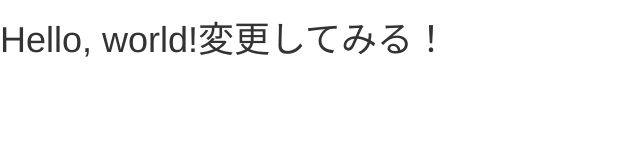
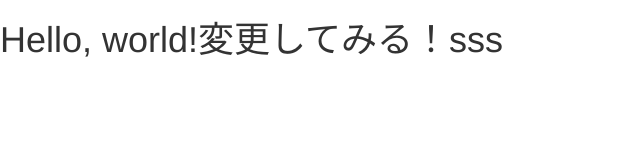
Before and after one commit to yasuhisa1984/yasuhisa.kokaji, a plain HTML site: page index.html in a window 1280 px wide. Shown: the full height of the page, 0-640 px from the left. Drawn offline with nearby package versions, Linux system fonts and the light colour scheme.

Commit message:
first commit

```diff
--- a/index.html
+++ b/index.html
@@ -8,7 +8,7 @@
     <link href="https://maxcdn.bootstrapcdn.com/bootstrap/3.3.5/css/bootstrap.min.css" rel="stylesheet">
   </head>
   <body>
-    <h1>Hello, world!変更してみる！</h1>
+    <h1>Hello, world!変更してみる！sss</h1>
 
     <script src="https://maxcdn.bootstrapcdn.com/bootstrap/3.3.5/js/bootstrap.min.js"></script>
   </body>
```
